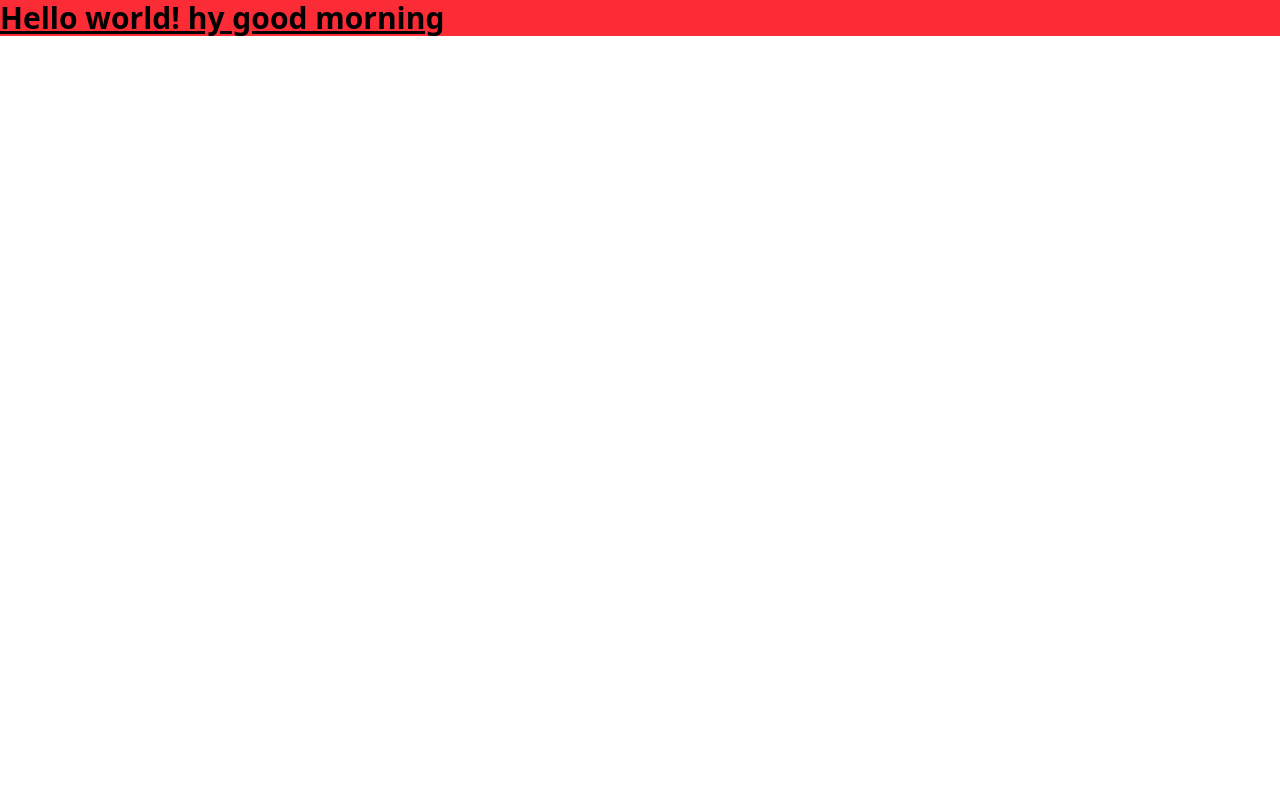
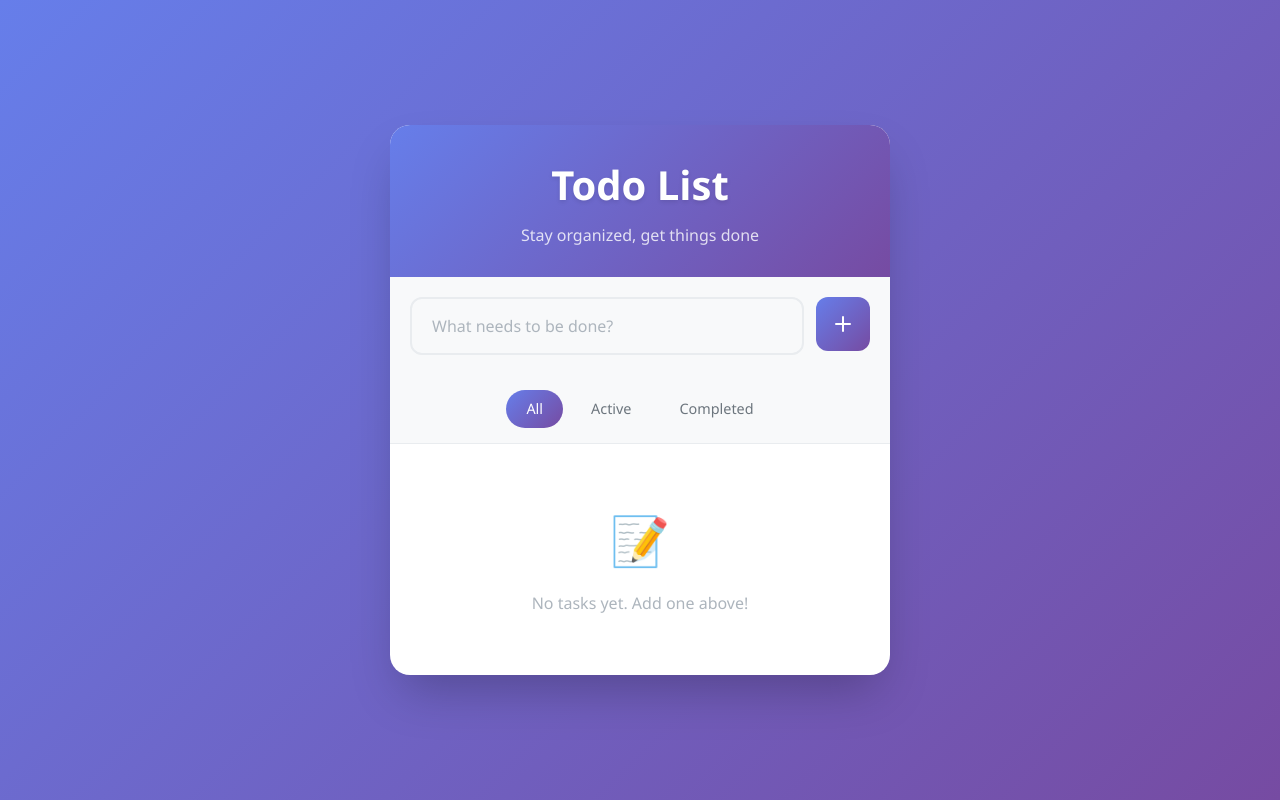
Before and after one commit to ayeshlakshan35/cicd_pipeline_PRACTICE, a React (Vite) app: page / in a window 1280 px wide. Built offline with nearby package versions, Linux system fonts and the light colour scheme.

Commit message:
create todoapp and update jenkins with rolleout

```diff
--- a/src/App.css
+++ b/src/App.css
@@ -1 +1,309 @@
 @import "tailwindcss";
+
+/* Modern Todo App Styles */
+* {
+  margin: 0;
+  padding: 0;
+  box-sizing: border-box;
+}
+
+.app-container {
+  min-height: 100vh;
+  background: linear-gradient(135deg, #667eea 0%, #764ba2 100%);
+  display: flex;
+  align-items: center;
+  justify-content: center;
+  padding: 20px;
+  font-family: 'Segoe UI', Tahoma, Geneva, Verdana, sans-serif;
+}
+
+.todo-app {
+  background: white;
+  border-radius: 20px;
+  box-shadow: 0 25px 50px -12px rgba(0, 0, 0, 0.25);
+  width: 100%;
+  max-width: 500px;
+  overflow: hidden;
+}
+
+.todo-header {
+  background: linear-gradient(135deg, #667eea 0%, #764ba2 100%);
+  padding: 30px;
+  text-align: center;
+}
+
+.todo-header h1 {
+  color: white;
+  font-size: 2.5rem;
+  font-weight: 700;
+  margin-bottom: 8px;
+  text-shadow: 0 2px 4px rgba(0, 0, 0, 0.1);
+}
+
+.subtitle {
+  color: rgba(255, 255, 255, 0.8);
+  font-size: 1rem;
+}
+
+.todo-form {
+  display: flex;
+  padding: 20px;
+  gap: 12px;
+  background: #f8f9fa;
+}
+
+.todo-input {
+  flex: 1;
+  padding: 15px 20px;
+  border: 2px solid #e9ecef;
+  border-radius: 12px;
+  font-size: 1rem;
+  transition: all 0.3s ease;
+  outline: none;
+}
+
+.todo-input:focus {
+  border-color: #667eea;
+  box-shadow: 0 0 0 4px rgba(102, 126, 234, 0.1);
+}
+
+.todo-input::placeholder {
+  color: #adb5bd;
+}
+
+.add-btn {
+  width: 54px;
+  height: 54px;
+  border: none;
+  border-radius: 12px;
+  background: linear-gradient(135deg, #667eea 0%, #764ba2 100%);
+  color: white;
+  cursor: pointer;
+  display: flex;
+  align-items: center;
+  justify-content: center;
+  transition: all 0.3s ease;
+}
+
+.add-btn:hover {
+  transform: scale(1.05);
+  box-shadow: 0 10px 20px rgba(102, 126, 234, 0.3);
+}
+
+.add-btn:active {
+  transform: scale(0.95);
+}
+
+.filter-buttons {
+  display: flex;
+  justify-content: center;
+  gap: 8px;
+  padding: 15px 20px;
+  background: #f8f9fa;
+  border-bottom: 1px solid #e9ecef;
+}
+
+.filter-btn {
+  padding: 8px 20px;
+  border: none;
+  border-radius: 20px;
+  background: transparent;
+  color: #6c757d;
+  font-size: 0.9rem;
+  font-weight: 500;
+  cursor: pointer;
+  transition: all 0.3s ease;
+}
+
+.filter-btn:hover {
+  background: #e9ecef;
+}
+
+.filter-btn.active {
+  background: linear-gradient(135deg, #667eea 0%, #764ba2 100%);
+  color: white;
+}
+
+.todo-list {
+  list-style: none;
+  padding: 10px 0;
+  max-height: 400px;
+  overflow-y: auto;
+}
+
+.todo-list::-webkit-scrollbar {
+  width: 6px;
+}
+
+.todo-list::-webkit-scrollbar-track {
+  background: #f1f1f1;
+}
+
+.todo-list::-webkit-scrollbar-thumb {
+  background: #c4c4c4;
+  border-radius: 3px;
+}
+
+.todo-item {
+  display: flex;
+  align-items: center;
+  padding: 16px 20px;
+  border-bottom: 1px solid #f1f3f4;
+  transition: all 0.3s ease;
+  animation: slideIn 0.3s ease;
+}
+
+@keyframes slideIn {
+  from {
+    opacity: 0;
+    transform: translateX(-20px);
+  }
+  to {
+    opacity: 1;
+    transform: translateX(0);
+  }
+}
+
+.todo-item:hover {
+  background: #f8f9fa;
+}
+
+.todo-item.completed .todo-text {
+  text-decoration: line-through;
+  color: #adb5bd;
+}
+
+.checkbox-container {
+  position: relative;
+  cursor: pointer;
+  margin-right: 15px;
+}
+
+.checkbox-container input {
+  position: absolute;
+  opacity: 0;
+  cursor: pointer;
+  height: 0;
+  width: 0;
+}
+
+.checkmark {
+  height: 24px;
+  width: 24px;
+  background-color: #fff;
+  border: 2px solid #dee2e6;
+  border-radius: 50%;
+  display: flex;
+  align-items: center;
+  justify-content: center;
+  transition: all 0.3s ease;
+}
+
+.checkbox-container:hover .checkmark {
+  border-color: #667eea;
+}
+
+.checkbox-container input:checked ~ .checkmark {
+  background: linear-gradient(135deg, #667eea 0%, #764ba2 100%);
+  border-color: transparent;
+}
+
+.checkbox-container input:checked ~ .checkmark::after {
+  content: '✓';
+  color: white;
+  font-size: 14px;
+  font-weight: bold;
+}
+
+.todo-text {
+  flex: 1;
+  font-size: 1rem;
+  color: #343a40;
+  word-break: break-word;
+}
+
+.delete-btn {
+  background: none;
+  border: none;
+  color: #dee2e6;
+  cursor: pointer;
+  padding: 8px;
+  border-radius: 8px;
+  transition: all 0.3s ease;
+  opacity: 0;
+}
+
+.todo-item:hover .delete-btn {
+  opacity: 1;
+}
+
+.delete-btn:hover {
+  color: #e74c3c;
+  background: #fee2e2;
+}
+
+.empty-state {
+  text-align: center;
+  padding: 50px 20px;
+  color: #adb5bd;
+}
+
+.empty-icon {
+  font-size: 3rem;
+  display: block;
+  margin-bottom: 15px;
+}
+
+.empty-state p {
+  font-size: 1rem;
+}
+
+.todo-footer {
+  display: flex;
+  justify-content: space-between;
+  align-items: center;
+  padding: 15px 20px;
+  background: #f8f9fa;
+  border-top: 1px solid #e9ecef;
+}
+
+.todo-count {
+  color: #6c757d;
+  font-size: 0.9rem;
+}
+
+.clear-btn {
+  background: none;
+  border: none;
+  color: #6c757d;
+  font-size: 0.9rem;
+  cursor: pointer;
+  padding: 8px 16px;
+  border-radius: 8px;
+  transition: all 0.3s ease;
+}
+
+.clear-btn:hover {
+  background: #e9ecef;
+  color: #e74c3c;
+}
+
+/* Responsive Design */
+@media (max-width: 480px) {
+  .todo-header h1 {
+    font-size: 2rem;
+  }
+
+  .todo-form {
+    padding: 15px;
+  }
+
+  .filter-buttons {
+    flex-wrap: wrap;
+  }
+
+  .filter-btn {
+    padding: 6px 15px;
+    font-size: 0.85rem;
+  }
+}
--- a/src/App.jsx
+++ b/src/App.jsx
@@ -1,13 +1,138 @@
-import React from 'react'
-
+import React, { useState } from 'react'
 import './App.css'
 
 function App() {
+  const [todos, setTodos] = useState([])
+  const [inputValue, setInputValue] = useState('')
+  const [filter, setFilter] = useState('all')
+
+  const addTodo = (e) => {
+    e.preventDefault()
+    if (inputValue.trim()) {
+      setTodos([
+        ...todos,
+        {
+          id: Date.now(),
+          text: inputValue.trim(),
+          completed: false
+        }
+      ])
+      setInputValue('')
+    }
+  }
+
+  const toggleTodo = (id) => {
+    setTodos(todos.map(todo =>
+      todo.id === id ? { ...todo, completed: !todo.completed } : todo
+    ))
+  }
+
+  const deleteTodo = (id) => {
+    setTodos(todos.filter(todo => todo.id !== id))
+  }
+
+  const clearCompleted = () => {
+    setTodos(todos.filter(todo => !todo.completed))
+  }
+
+  const filteredTodos = todos.filter(todo => {
+    if (filter === 'active') return !todo.completed
+    if (filter === 'completed') return todo.completed
+    return true
+  })
+
+  const remainingCount = todos.filter(todo => !todo.completed).length
 
   return (
-    <>
-      <h1 class="text-3xl bg-red-500 font-bold underline">    Hello world! hy good morning  </h1>
-    </>
+    <div className="app-container">
+      <div className="todo-app">
+        <header className="todo-header">
+          <h1>Todo List</h1>
+          <p className="subtitle">Stay organized, get things done</p>
+        </header>
+
+        <form onSubmit={addTodo} className="todo-form">
+          <input
+            type="text"
+            value={inputValue}
+            onChange={(e) => setInputValue(e.target.value)}
+            placeholder="What needs to be done?"
+            className="todo-input"
+          />
+          <button type="submit" className="add-btn">
+            <svg xmlns="http://www.w3.org/2000/svg" width="24" height="24" viewBox="0 0 24 24" fill="none" stroke="currentColor" strokeWidth="2" strokeLinecap="round" strokeLinejoin="round">
+              <line x1="12" y1="5" x2="12" y2="19"></line>
+              <line x1="5" y1="12" x2="19" y2="12"></line>
+            </svg>
+          </button>
+        </form>
+
+        <div className="filter-buttons">
+          <button
+            className={`filter-btn ${filter === 'all' ? 'active' : ''}`}
+            onClick={() => setFilter('all')}
+          >
+            All
+          </button>
+          <button
+            className={`filter-btn ${filter === 'active' ? 'active' : ''}`}
+            onClick={() => setFilter('active')}
+          >
+            Active
+          </button>
+          <button
+            className={`filter-btn ${filter === 'completed' ? 'active' : ''}`}
+            onClick={() => setFilter('completed')}
+          >
+            Completed
+          </button>
+        </div>
+
+        <ul className="todo-list">
+          {filteredTodos.length === 0 ? (
+            <li className="empty-state">
+              <span className="empty-icon">📝</span>
+              <p>No tasks yet. Add one above!</p>
+            </li>
+          ) : (
+            filteredTodos.map(todo => (
+              <li key={todo.id} className={`todo-item ${todo.completed ? 'completed' : ''}`}>
+                <label className="checkbox-container">
+                  <input
+                    type="checkbox"
+                    checked={todo.completed}
+                    onChange={() => toggleTodo(todo.id)}
+                  />
+                  <span className="checkmark"></span>
+                </label>
+                <span className="todo-text">{todo.text}</span>
+                <button
+                  onClick={() => deleteTodo(todo.id)}
+                  className="delete-btn"
+                  aria-label="Delete todo"
+                >
+                  <svg xmlns="http://www.w3.org/2000/svg" width="18" height="18" viewBox="0 0 24 24" fill="none" stroke="currentColor" strokeWidth="2" strokeLinecap="round" strokeLinejoin="round">
+                    <polyline points="3 6 5 6 21 6"></polyline>
+                    <path d="M19 6v14a2 2 0 0 1-2 2H7a2 2 0 0 1-2-2V6m3 0V4a2 2 0 0 1 2-2h4a2 2 0 0 1 2 2v2"></path>
+                  </svg>
+                </button>
+              </li>
+            ))
+          )}
+        </ul>
+
+        {todos.length > 0 && (
+          <footer className="todo-footer">
+            <span className="todo-count">
+              {remainingCount} {remainingCount === 1 ? 'task' : 'tasks'} remaining
+            </span>
+            <button onClick={clearCompleted} className="clear-btn">
+              Clear completed
+            </button>
+          </footer>
+        )}
+      </div>
+    </div>
   )
 }
 
```
Also changed, not shown: 1 other file (tests, documents, lock files or other folders).
